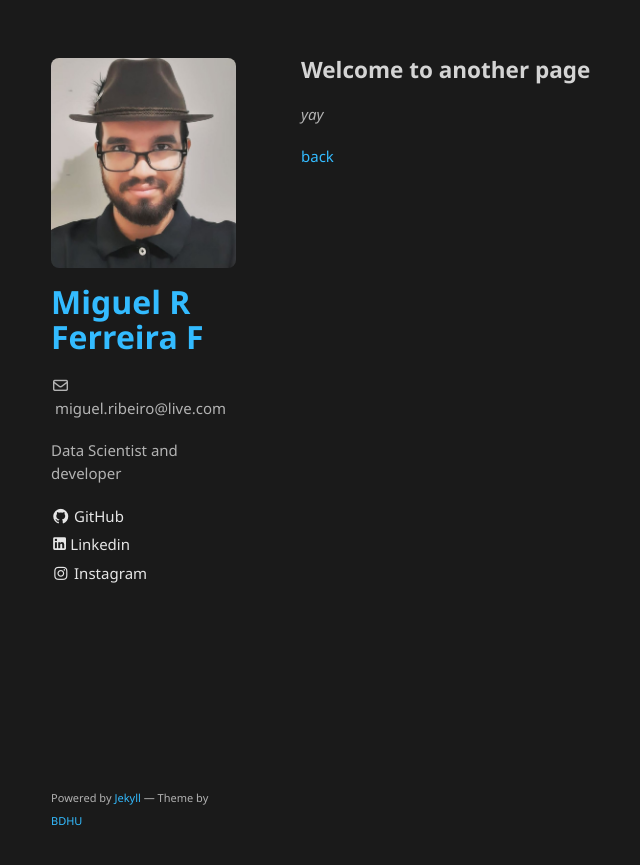
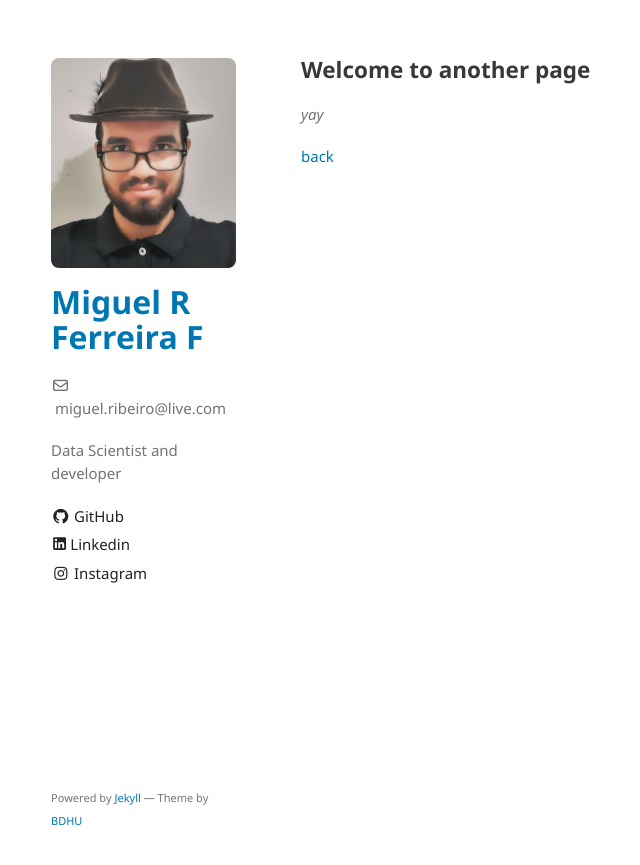
Before and after one commit to miguelrferreiraf/miguelrferreiraf.github.io, a Jekyll site: the page built from another-page.md, in a window 1280 px wide. Shown: the top 865 px of the page, without its empty margins (159-799 px from the left). Built offline with Jekyll 4.4.1, drawn with Linux system fonts in a browser that asks for light colours; our own code applies the rules of GitHub Pages for plain Markdown files.

Commit message:
Update _config.yml
Light is better

```diff
--- a/_config.yml
+++ b/_config.yml
@@ -4,7 +4,7 @@ email: miguel.ribeiro@live.com
 description: Data Scientist and developer
 show_downloads: false
 google_analytics: G-ZLK2GHB055
-color-scheme: dark
+color-scheme: light
 plugins:
   - jekyll-sitemap
   - jekyll-seo-tag
```
